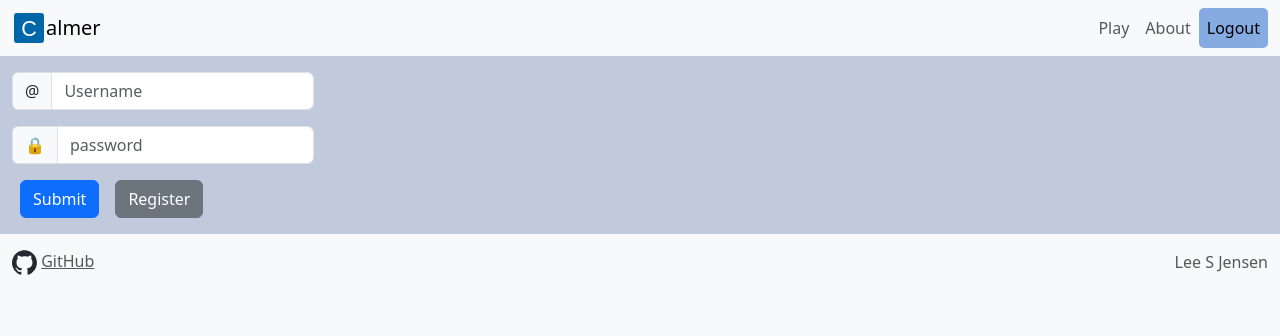
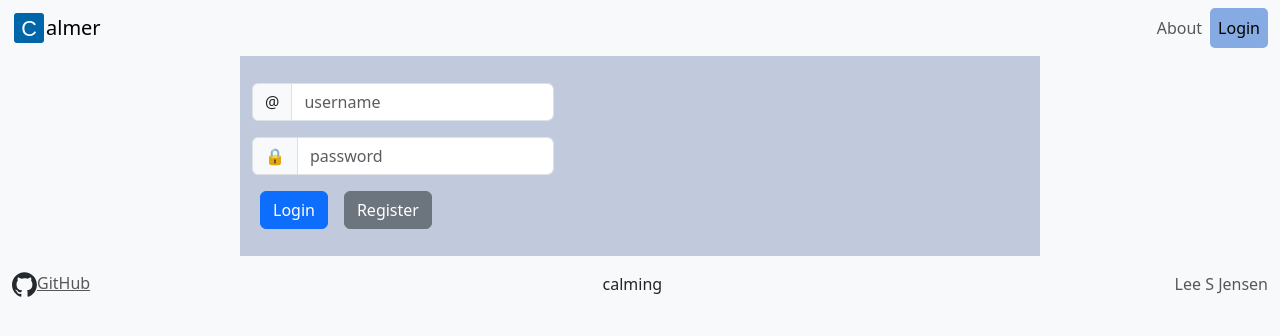
Before and after one commit to leesjensen/startup, a React (Vite) app: page / in a window 1280 px wide. Shown: the top 336 px of the page. Built offline with nearby package versions, Linux system fonts and the light colour scheme.

Commit message:
impl(login) tracking state

```diff
--- a/index.html
+++ b/index.html
@@ -5,6 +5,8 @@
     <link rel="icon" href="logo.svg" type="image/svg+xml" />
     <meta name="viewport" content="width=device-width, initial-scale=1" />
     <meta name="theme-color" content="#000000" />
+    <script defer src="https://cdn.jsdelivr.net/npm/bootstrap@5.3.3/dist/js/bootstrap.bundle.min.js" defer></script>
+
     <title>Calmer</title>
   </head>
   <body>
--- a/src/app.css
+++ b/src/app.css
@@ -12,6 +12,8 @@ main {
   align-items: start;
   padding: 1rem;
   background-color: #c1cadc;
+  min-height: 200px;
+  max-width: 800px;
 }
 
 .logo {
--- a/src/app.jsx
+++ b/src/app.jsx
@@ -2,59 +2,90 @@ import React from 'react';
 import 'bootstrap/dist/css/bootstrap.min.css';
 import './app.css';
 
-import { BrowserRouter, NavLink, Route, Routes } from 'react-router-dom';
+import { BrowserRouter, NavLink, Route, Routes, useNavigate } from 'react-router-dom';
 import { Login } from './login/login';
 import { Play } from './play/play';
 import { About } from './about/about';
 
 export default function App() {
-  return (
-    <BrowserRouter>
+  const [activeUser, setActiveUser] = React.useState(null);
+
+  function AppHeader({ activeUser }) {
+    return (
       <header>
-        <nav className='navbar navbar-expand  bg-body-tertiary'>
-          <div className='container-fluid'>
-            <a className='navbar-brand'>
-              <img src='logo.svg' className='logo d-inline-block align-top' alt='' />
+        <nav className="navbar navbar-expand bg-body-tertiary">
+          <div className="container-fluid">
+            <a className="navbar-brand">
+              <img src="logo.svg" className="logo d-inline-block align-top" alt="Calmer logo" />
               almer
             </a>
-            <div className='navbar-nav'>
-              <NavLink className='nav-link' to='play'>
-                Play
+            <div className="navbar-nav">
+              {activeUser && (
+                <NavLink className="nav-link" to="play">
+                  Play
+                </NavLink>
+              )}
+              <NavLink className="nav-link" to="about">
+                About
               </NavLink>
-              <NavLink className='nav-link' to='about'>
-                About
-              </NavLink>{' '}
-              <NavLink className='nav-link' to=''>
-                Logout
-              </NavLink>{' '}
+              {activeUser ? (
+                <NavLink className="nav-link" to="logout">
+                  Logout
+                </NavLink>
+              ) : (
+                <NavLink className="nav-link" to="">
+                  Login
+                </NavLink>
+              )}
             </div>
           </div>
         </nav>
       </header>
-      <Routes>
-        <Route path='/' element={<Login />} exact />
-        <Route path='/play' element={<Play />} />
-        <Route path='/about' element={<About />} />
-        <Route path='*' element={<NotFound />} />
-      </Routes>
+    );
+  }
+
+  function AppFooter({ activeUser }) {
+    return (
       <footer>
-        <nav className='navbar sticky-bottom bg-body-tertiary'>
-          <div className='container-fluid'>
+        <nav className="navbar sticky-bottom bg-body-tertiary">
+          <div className="container-fluid">
             <span>
-              <img src='logo-github.svg' />{' '}
-              <a className='navbar-text' href='https://github.com/leesjensen/startup'>
+              <img src="logo-github.svg" alt="GitHub logo" />
+              <a className="navbar-text" href="https://github.com/leesjensen/startup">
                 GitHub
               </a>
-            </span>{' '}
-            <span className='navbar-text'>Lee S Jensen</span>
+            </span>
+            <div>calming {activeUser}</div>
+            <span className="navbar-text">Lee S Jensen</span>
           </div>
         </nav>
       </footer>
-      <script defer src='https://cdn.jsdelivr.net/npm/bootstrap@5.3.3/dist/js/bootstrap.bundle.min.js'></script>
+    );
+  }
+
+  return (
+    <BrowserRouter>
+      <AppHeader activeUser={activeUser} />
+      <Routes>
+        <Route path="/" element={<Login setActiveUser={setActiveUser} />} />
+        <Route path="/logout" element={<Logout setActiveUser={setActiveUser} />} />
+        <Route path="/play" element={<Play />} />
+        <Route path="/about" element={<About />} />
+        <Route path="*" element={<NotFound />} />
+      </Routes>
+      <AppFooter activeUser={activeUser} />
     </BrowserRouter>
   );
 }
 
+function Logout({ setActiveUser }) {
+  const navigate = useNavigate();
+  React.useEffect(() => {
+    setActiveUser(null);
+    navigate('/');
+  }, []);
+}
+
 function NotFound() {
-  return <main className='container-fluid bg-secondary text-center'>404: Return to sender. Address unknown.</main>;
+  return <main className="container bg-warning text-center">404: Return to sender. Address unknown.</main>;
 }
--- a/src/login/login.jsx
+++ b/src/login/login.jsx
@@ -1,26 +1,45 @@
 import React from 'react';
 import './login.css';
 
-export function Login() {
+export function Login({ setActiveUser }) {
+  const [username, setUsername] = React.useState('');
+  const [password, setPassword] = React.useState('');
+
+  function register() {
+    setActiveUser(username);
+  }
+
+  function login(e) {
+    e.preventDefault();
+    setActiveUser(username);
+  }
+
   return (
-    <main className='container-fluid'>
+    <main className="container-fluid">
       <form>
         <fieldset>
-          <div className='input-group mb-3'>
-            <span className='input-group-text' id='username'>
-              @
-            </span>
-            <input type='text' className='form-control' placeholder='Username' id='username' autoComplete='true' />
+          <div className="input-group mb-3">
+            <span className="input-group-text">@</span>
+            <input
+              type="text"
+              className="form-control"
+              placeholder="username"
+              id="username"
+              onChange={(e) => setUsername(e.target.value)}
+              autoComplete="true"
+            />
           </div>
-          <div className='input-group mb-3'>
-            <span className='input-group-text' id='password'>
-              🔒
-            </span>
-            <input type='text' className='form-control' placeholder='password' id='password' />
+          <div className="input-group mb-3">
+            <span className="input-group-text">🔒</span>
+            <input type="password" className="form-control" placeholder="password" id="password" onChange={(e) => setPassword(e.target.value)} />
           </div>
-          <div className='login-buttons'>
-            <button className='btn btn-primary'>Submit</button>
-            <button className='btn btn-secondary'>Register</button>
+          <div className="login-buttons">
+            <button className="btn btn-primary" onClick={login}>
+              Login
+            </button>
+            <button type="button" className="btn btn-secondary" onClick={register}>
+              Register
+            </button>
           </div>
         </fieldset>
       </form>
```
